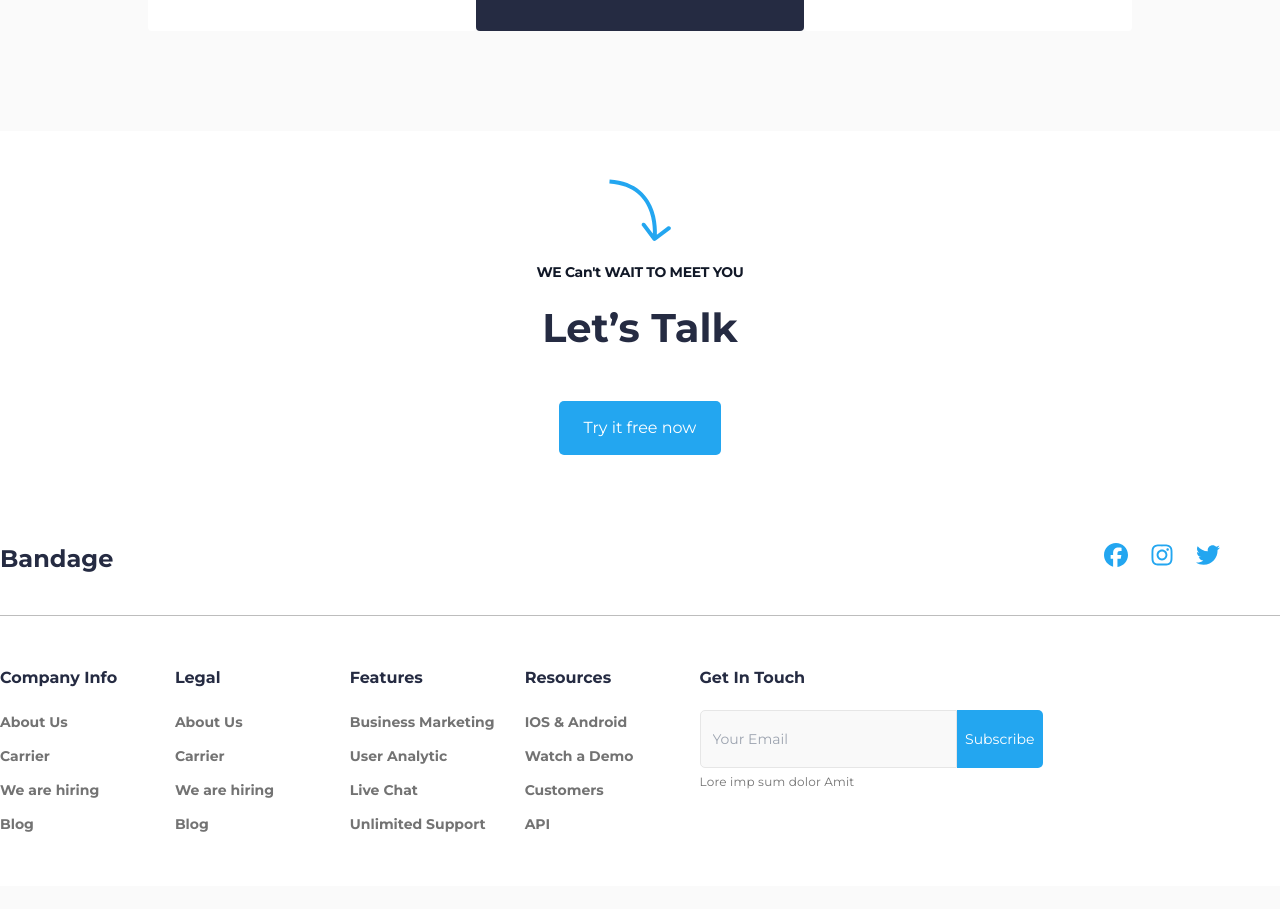
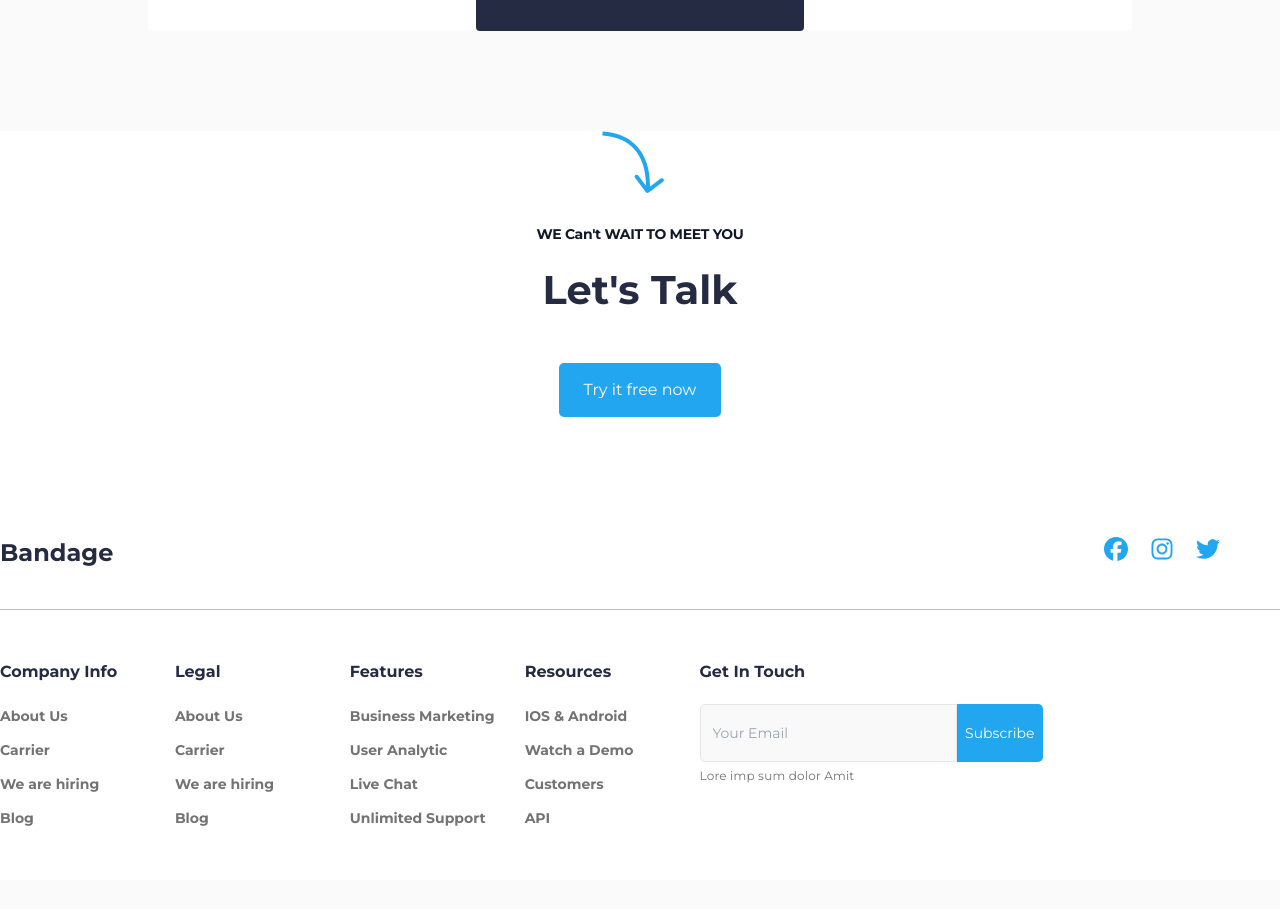
Before and after one commit to SergeCodeur/FigmaToCode-Challenge-Week3-Serge-Amoussougbo-With-Elisee-OROUNLA, a Next.js app: page /contact in a window 1280 px wide. Shown: the part 1380-2289 px from the top of the page. Built offline with nearby package versions, Linux system fonts and the light colour scheme.

Commit message:
refactor: amélioration du code

```diff
--- a/src/app/contact/cta.tsx
+++ b/src/app/contact/cta.tsx
@@ -2,16 +2,16 @@ import { Button } from "@/components/ui/button";
 
 function Cta() {
   return (
-    <div className="px-4 py-6 mx-auto sm:max-w-xl md:max-w-full lg:max-w-screen-xl md:px-24 lg:px-8 lg:py-12 ">
+    <div className="px-4 pb-30 mx-auto sm:max-w-xl md:max-w-full lg:max-w-screen-xl md:px-24 lg:px-8 lg:pb-20 ">
       <div className="max-w-xl sm:mx-auto lg:max-w-2xl">
         <div className="flex flex-col mb-16 sm:text-center sm:mb-0">
-          <a href="/" className="mb-6 sm:mx-auto">
-            <div className="flex items-center justify-center ">
+          <div className="max-w-xl mb-10 md:mx-auto sm:text-center lg:max-w-2xl md:mb-12 flex flex-col items-center justify-center relative max-md:pt-[70px]">
             <svg
               width="62"
               height="62"
               viewBox="0 0 62 62"
               fill="none"
+              className="absolute left-24 top-0 lg:-translate-x-2/4 translate-x-2/4"
               xmlns="http://www.w3.org/2000/svg"
             >
               <path
@@ -19,18 +19,11 @@ function Cta() {
                 fill="#23A6F0"
               />
             </svg>
-            </div>
-          </a>
-          <div className="max-w-xl mb-10 md:mx-auto sm:text-center lg:max-w-2xl md:mb-12 flex flex-col items-center justify-center">
-            <h2 className="max-w-lg mb-6 font-montserrat text-sm font-bold leading-none tracking-tight text-gray-900 sm:text-4xl md:mx-auto">
-              {/* <span className="relative inline-block">
-
-                <span className="relative">The</span>
-              </span>{" "} */}
-              WE Can't WAIT TO MEET YOU
+            <h2 className="max-w-lg mb-6 font-montserrat text-sm font-bold leading-none tracking-tight text-gray-900 sm:text-4xl md:mx-auto lg:mt-24">
+              WE Can&apos;t WAIT TO MEET YOU
             </h2>
             <p className="text-base text-text_color md:text-5xl">
-            Let’s Talk
+              Let&apos;s Talk
             </p>
           </div>
           <div className="flex justify-center">
```
Lines whose indentation alone changed are shown as unchanged.
